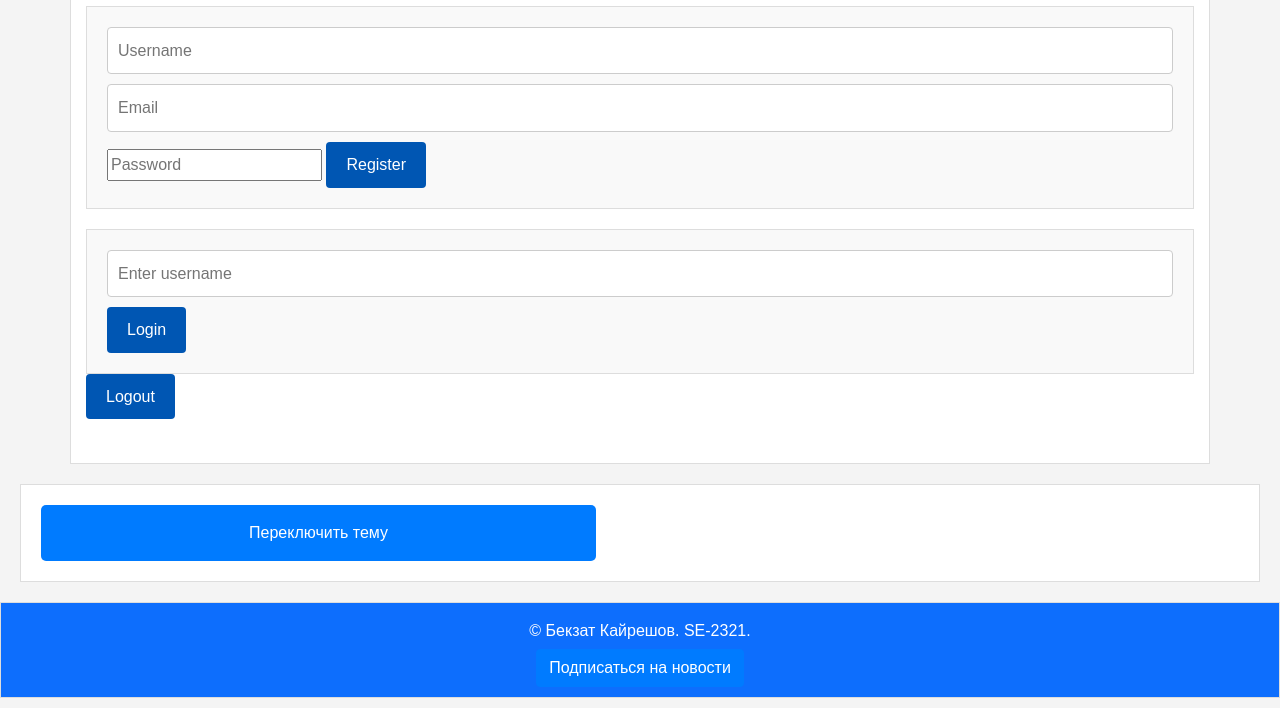
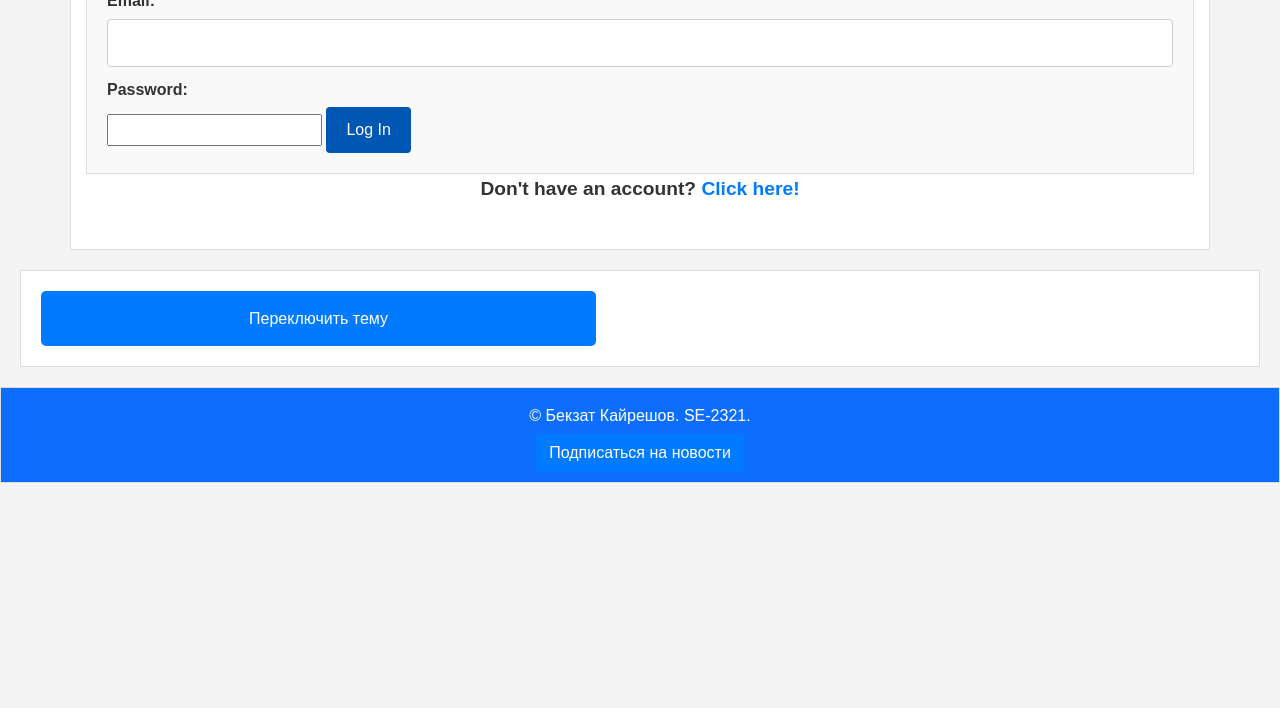
Before and after one commit to kaireshov/Sport-News, a plain HTML site: page login.html in a window 1280 px wide. Shown: the part 209-917 px from the top of the page. After the commit the page ends 800 px from the top, so only its background shows below. Drawn offline with nearby package versions, Linux system fonts and the light colour scheme.

Commit message:
Update login.html

```diff
--- a/login.html
+++ b/login.html
@@ -32,23 +32,17 @@
     </header>
     <main class="container">
         <section class="mb-4">
-    <div id="register-form">
-        <h2>Sign Up</h2>
-        <form>
-        <input type="text" id="reg-username" placeholder="Username" required>
-        <input type="email" id="reg-email" placeholder="Email" required>
-        <input type="password" id="reg-password" placeholder="Password" required>
-        <button type="submit">Register</button>
+            <div id="profileDetails" class="profile-details"></div>
+            <form id="loginForm">
+                <label for="email">Email:</label>
+                <input type="email" id="loginEmail" required>
+
+                <label for="password">Password:</label>
+                <input type="password" id="loginPassword" required>
+
+                <button type="submit">Log In</button>
             </form>
-    </div>
-    <div id="login-section">
-        <form id="login-form">
-            <input type="text" id="username" placeholder="Enter username" required>
-            <button type="submit">Login</button>
-        </form>
-        <div id="username-display"></div>
-        <button id="logout-button">Logout</button>
-    </div>
+        <p>Don't have an account? <a href="signIn.html" class="button-link">Click here!</a></p>
         </section>
     </main>
     <main>
@@ -71,6 +65,7 @@
     </footer>
 <script src="script.js"></script>
 <script src="login.js"></script>
+<script src="log.js"></script>
 <script src="change-theme.js"></script>
 </body>
 </html>
```
Lines whose indentation alone changed are shown as unchanged.
